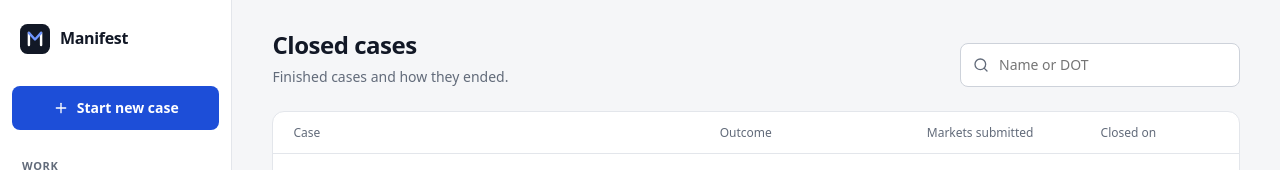
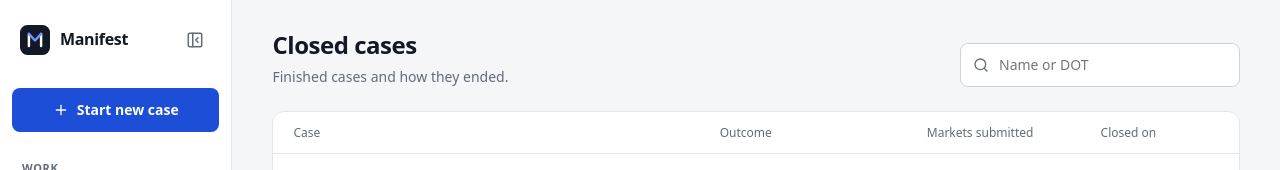
Before and after one commit to shubh0710/manifest, a React (Vite) app: page /cases/closed in a window 1280 px wide. Shown: the top 170 px of the page. Built offline with nearby package versions, Linux system fonts and the light colour scheme.

Commit message:
feat: make sidebar collapsible

```diff
--- a/src/components/Sidebar.css
+++ b/src/components/Sidebar.css
@@ -21,6 +21,25 @@
     letter-spacing: -0.02em;
 }
 
+.sidebar-toggle {
+    display: inline-flex;
+    align-items: center;
+    justify-content: center;
+    width: 32px;
+    height: 32px;
+    margin-left: auto;
+    border: 0;
+    border-radius: 8px;
+    background: transparent;
+    color: var(--ink-3);
+    cursor: pointer;
+}
+
+.sidebar-toggle:hover {
+    background: var(--hover);
+    color: var(--ink);
+}
+
 .nav {
     display: flex;
     flex-direction: column;
@@ -37,6 +56,7 @@
 }
 
 .nav-item {
+    position: relative;
     display: flex;
     align-items: center;
     min-height: 44px;
@@ -85,3 +105,59 @@
     background: var(--accent);
     color: var(--on-accent);
 }
+
+/* Narrow screens: the sidebar sits on top, so there's nothing to collapse */
+@media (max-width: 799px) {
+    .sidebar-toggle {
+        display: none;
+    }
+}
+
+/* Wide screens: the collapsed sidebar becomes a thin strip of icons */
+@media (min-width: 800px) {
+    .sidebar.collapsed {
+        flex: 0 0 64px;
+    }
+
+    .sidebar.collapsed .brand {
+        flex-direction: column;
+        padding: 4px 0;
+    }
+
+    .sidebar.collapsed .sidebar-toggle {
+        margin-left: 0;
+    }
+
+    .sidebar.collapsed .brand-name,
+    .sidebar.collapsed .nav-label {
+        display: none;
+    }
+
+    .sidebar.collapsed .sidebar-new,
+    .sidebar.collapsed .nav-item {
+        justify-content: center;
+        padding: 0;
+    }
+
+    /* Hidden from the eye, still read out by screen readers */
+    .sidebar.collapsed .sidebar-new-text,
+    .sidebar.collapsed .nav-text,
+    .sidebar.collapsed .badge {
+        position: absolute;
+        width: 1px;
+        height: 1px;
+        overflow: hidden;
+        clip-path: inset(50%);
+        white-space: nowrap;
+    }
+
+    .nav-dot {
+        position: absolute;
+        top: 9px;
+        right: 8px;
+        width: 8px;
+        height: 8px;
+        border-radius: 999px;
+        background: var(--accent);
+    }
+}
--- a/src/components/Sidebar.tsx
+++ b/src/components/Sidebar.tsx
@@ -1,5 +1,6 @@
+import { useState } from "react"
 import { Link, NavLink } from "react-router"
-import { Archive, Briefcase, Inbox, Plus, type LucideIcon } from "lucide-react"
+import { Archive, Briefcase, Inbox, PanelLeftClose, PanelLeftOpen, Plus, type LucideIcon } from "lucide-react"
 import { CASES } from "../fixtures/cases"
 import type { Case } from "../types/case"
 import Logo from "./Logo"
@@ -19,16 +20,34 @@ const NAV_ITEMS: NavItem[] = [
 ]
 
 function Sidebar() {
+    const [collapsed, setCollapsed] = useState(false)
+
+    const ToggleIcon = collapsed ? PanelLeftOpen : PanelLeftClose
+    const toggleLabel = collapsed ? 'Expand sidebar' : 'Collapse sidebar'
+
     return (
-        <aside className="sidebar">
+        <aside className={collapsed ? 'sidebar collapsed' : 'sidebar'}>
             <div className="brand">
                 <Logo />
                 <span className="brand-name">Manifest</span>
+                <button
+                    type="button"
+                    className="sidebar-toggle"
+                    onClick={() => setCollapsed((current) => !current)}
+                    aria-label={toggleLabel}
+                    title={toggleLabel}
+                >
+                    <ToggleIcon size={18} aria-hidden="true" />
+                </button>
             </div>
 
-            <Link to="/cases/new" className="btn btn-primary sidebar-new">
+            <Link
+                to="/cases/new"
+                className="btn btn-primary sidebar-new"
+                title={collapsed ? 'Start new case' : undefined}
+            >
                 <Plus size={16} aria-hidden="true" />
-                Start new case
+                <span className="sidebar-new-text">Start new case</span>
             </Link>
 
             <nav className="nav" aria-label="Case lists">
@@ -36,14 +55,20 @@ function Sidebar() {
                 {NAV_ITEMS.map((item) => {
                     const Icon = item.icon
                     const count = CASES.filter((c) => c.status === item.status).length
+                    const needsAttention = item.status === 'new' && count > 0
 
                     return (
-                        <NavLink key={item.path} to={item.path} end className="nav-item">
+                        <NavLink
+                            key={item.path}
+                            to={item.path}
+                            end
+                            className="nav-item"
+                            title={collapsed ? item.label : undefined}
+                        >
                             <Icon size={18} aria-hidden="true" />
                             <span className="nav-text">{item.label}</span>
-                            <span className={item.status === 'new' && count > 0 ? 'badge strong' : 'badge'}>
-                                {count}
-                            </span>
+                            <span className={needsAttention ? 'badge strong' : 'badge'}>{count}</span>
+                            {collapsed && needsAttention && <span className="nav-dot" aria-hidden="true" />}
                         </NavLink>
                     )
                 })}
```
